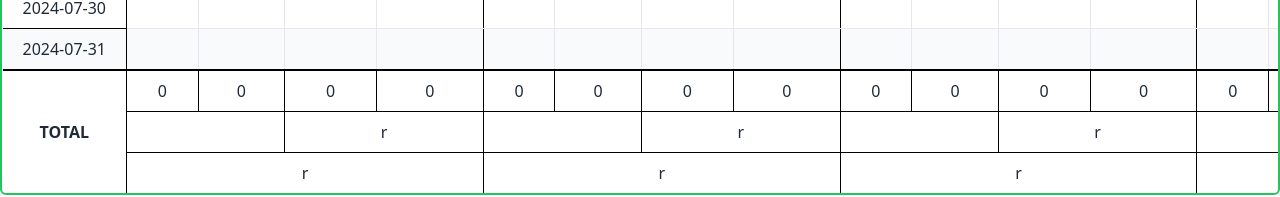
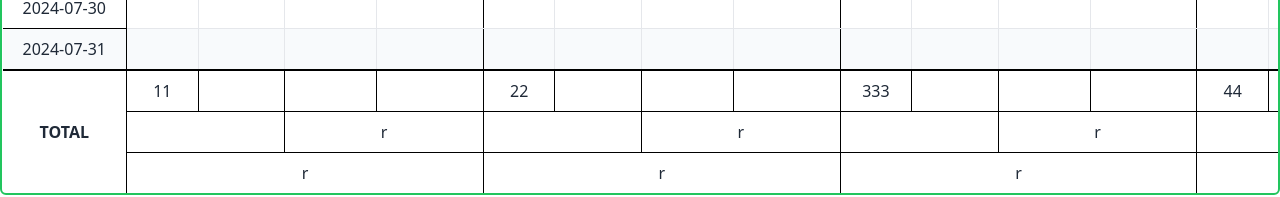
Before and after one commit to CodeBuddy07/MealSheet, a React (Vite) app: page / in a window 1280 px wide. Shown: the part 1650-1847 px from the top of the page. Built offline with nearby package versions, Linux system fonts and the light colour scheme.

Commit message:
testing get total function

```diff
--- a/src/Home/Home.jsx
+++ b/src/Home/Home.jsx
@@ -57,19 +57,22 @@ const Home = () => {
 
     }
 
-    function getTotal(index) {
+    function getTotal(index,plot) {
 
-        let totalDay = 0;
+         let a = 0;
+        // const dayCells = document.querySelectorAll(index);
 
-        const dayCells = document.querySelectorAll(index);
+        //     dayCells.forEach(cell => {
+        //         const cellValue = parseFloat(cell.innerText) || 0;
 
-        dayCells.forEach(cell => {
-            const cellValue = parseFloat(cell.innerText) || 0;
+        //         totalDay += cellValue;
+        //     });
 
-            totalDay += cellValue;
-        });
+        const totalDay = data[index].data.map(x=> x.day_meal + a)
+
+
         console.log(totalDay);
-        return totalDay.toString();
+        return totalDay;
 
     }
 
@@ -77,62 +80,62 @@ const Home = () => {
     function calculateTotal() {
 
 
-        // for (var i = 0; i < data.length; i++) {
+        for (var i = 0; i < data.length; i++) {
 
 
-        //     if (document.getElementById("dayTotal" + data[i].user_id)) {
-        //         //Day Total Calculation
-        //         const dayCells = document.querySelectorAll(`.day${data[i].user_id}`);
-        //         let totalDay = 0;
-        //         dayCells.forEach(cell => {
-        //             const cellValue = parseFloat(cell.innerText) || 0;
+            if (document.getElementById("dayTotal" + data[i].user_id)) {
+                //Day Total Calculation
+                const dayCells = document.querySelectorAll(`.day${data[i].user_id}`);
+                let totalDay = 0;
+                dayCells.forEach(cell => {
+                    const cellValue = parseFloat(cell.innerText) || 0;
 
-        //             totalDay += cellValue;
-        //         });
-        //         document.getElementById("dayTotal" + data[i].user_id).innerText = totalDay;
+                    totalDay += cellValue;
+                });
+                document.getElementById("dayTotal" + data[i].user_id).innerText = totalDay;
 
 
-        //         //Night Total Calculation
-        //         const nightCells = document.querySelectorAll(`.night${data[i].user_id}`);
-        //         let totalNight = 0;
-        //         nightCells.forEach(cell => {
-        //             const cellValue = parseFloat(cell.innerText) || 0;
+                //Night Total Calculation
+                const nightCells = document.querySelectorAll(`.night${data[i].user_id}`);
+                let totalNight = 0;
+                nightCells.forEach(cell => {
+                    const cellValue = parseFloat(cell.innerText) || 0;
 
-        //             totalNight += cellValue;
-        //         });
-        //         document.getElementById("nightTotal" + data[i].user_id).innerText = totalNight;
+                    totalNight += cellValue;
+                });
+                document.getElementById("nightTotal" + data[i].user_id).innerText = totalNight;
 
 
-        //         //Guest Day Total Calculation
-        //         const gDayCells = document.querySelectorAll(`.gDay${data[i].user_id}`);
-        //         let totalGDay = 0;
-        //         gDayCells.forEach(cell => {
-        //             const cellValue = parseFloat(cell.innerText) || 0;
+                //Guest Day Total Calculation
+                const gDayCells = document.querySelectorAll(`.gDay${data[i].user_id}`);
+                let totalGDay = 0;
+                gDayCells.forEach(cell => {
+                    const cellValue = parseFloat(cell.innerText) || 0;
 
-        //             totalGDay += cellValue;
-        //         });
-        //         document.getElementById("gDayTotal" + data[i].user_id).innerText = totalGDay;
+                    totalGDay += cellValue;
+                });
+                document.getElementById("gDayTotal" + data[i].user_id).innerText = totalGDay;
 
 
-        //         //Guest Night Total Calculation
-        //         const gNightCells = document.querySelectorAll(`.gNight${data[i].user_id}`);
-        //         let totalGNight = 0;
-        //         gNightCells.forEach(cell => {
-        //             const cellValue = parseFloat(cell.innerText) || 0;
+                //Guest Night Total Calculation
+                const gNightCells = document.querySelectorAll(`.gNight${data[i].user_id}`);
+                let totalGNight = 0;
+                gNightCells.forEach(cell => {
+                    const cellValue = parseFloat(cell.innerText) || 0;
 
-        //             totalGNight += cellValue;
-        //         });
-        //         document.getElementById("gNightTotal" + data[i].user_id).innerText = totalGNight;
+                    totalGNight += cellValue;
+                });
+                document.getElementById("gNightTotal" + data[i].user_id).innerText = totalGNight;
 
-        //         //Day-Night Total & Guest Day-Night Total Calculation
-        //         document.getElementById("dayNightTotal" + data[i].user_id).innerText = totalDay + totalNight;
-        //         document.getElementById("gDayNightTotal" + data[i].user_id).innerText = totalGDay + totalGNight;
+                //Day-Night Total & Guest Day-Night Total Calculation
+                document.getElementById("dayNightTotal" + data[i].user_id).innerText = totalDay + totalNight;
+                document.getElementById("gDayNightTotal" + data[i].user_id).innerText = totalGDay + totalGNight;
 
-        //         document.getElementById("Total" + data[i].user_id).innerText = totalGDay + totalGNight + totalDay + totalNight;
-        //     }
+                document.getElementById("Total" + data[i].user_id).innerText = totalGDay + totalGNight + totalDay + totalNight;
+            }
 
 
-        // }
+        }
 
     }
 
@@ -258,10 +261,10 @@ const Home = () => {
                             {data.map((user, index) => {
 
                                 return <React.Fragment key={index}>
-                                    <td id={"dayTotal" + user.user_id} className=" !border-black !border-t-2 " > {getTotal(`.day${user.user_id}`)}</td>
-                                    <td id={"nightTotal" + user.user_id} className=" !border-black !border-t-2 " > {getTotal(`.night${user.user_id}`)}</td>
-                                    <td id={"gDayTotal" + user.user_id} className=" !border-black !border-t-2 " > {getTotal(`.gDay${user.user_id}`)}</td>
-                                    <td id={"gNightTotal" + user.user_id} className="!border-r-0 !border-t-2 !border-black">{getTotal(`.gNight${user.user_id}`)}</td>
+                                    <td id={"dayTotal" + user.user_id} className=" !border-black !border-t-2 " >{getTotal(index,"day_meal")}</td>
+                                    <td id={"nightTotal" + user.user_id} className=" !border-black !border-t-2 " > </td>
+                                    <td id={"gDayTotal" + user.user_id} className=" !border-black !border-t-2 " > </td>
+                                    <td id={"gNightTotal" + user.user_id} className="!border-r-0 !border-t-2 !border-black"></td>
                                 </React.Fragment>
 
                             })}
```
